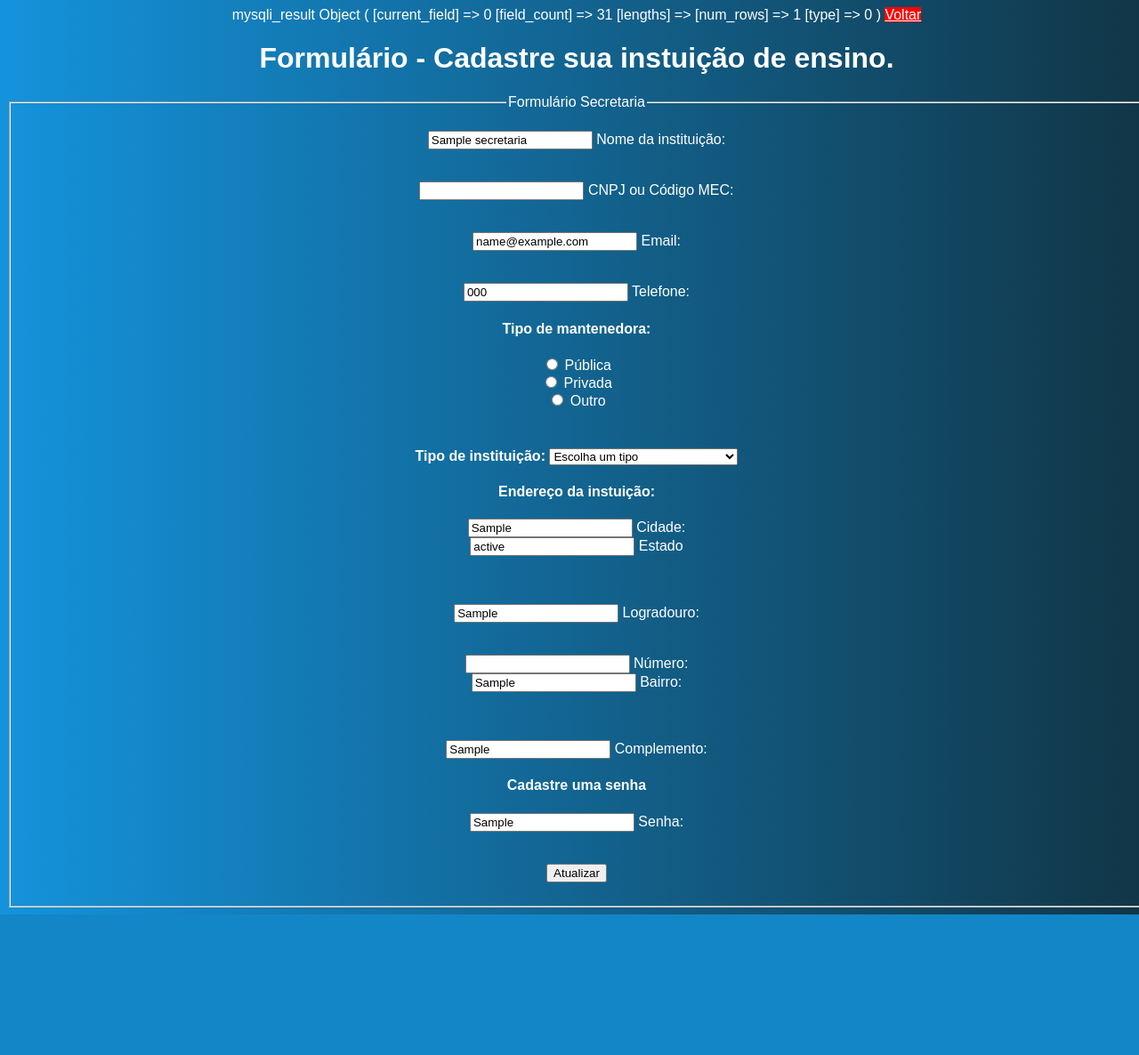
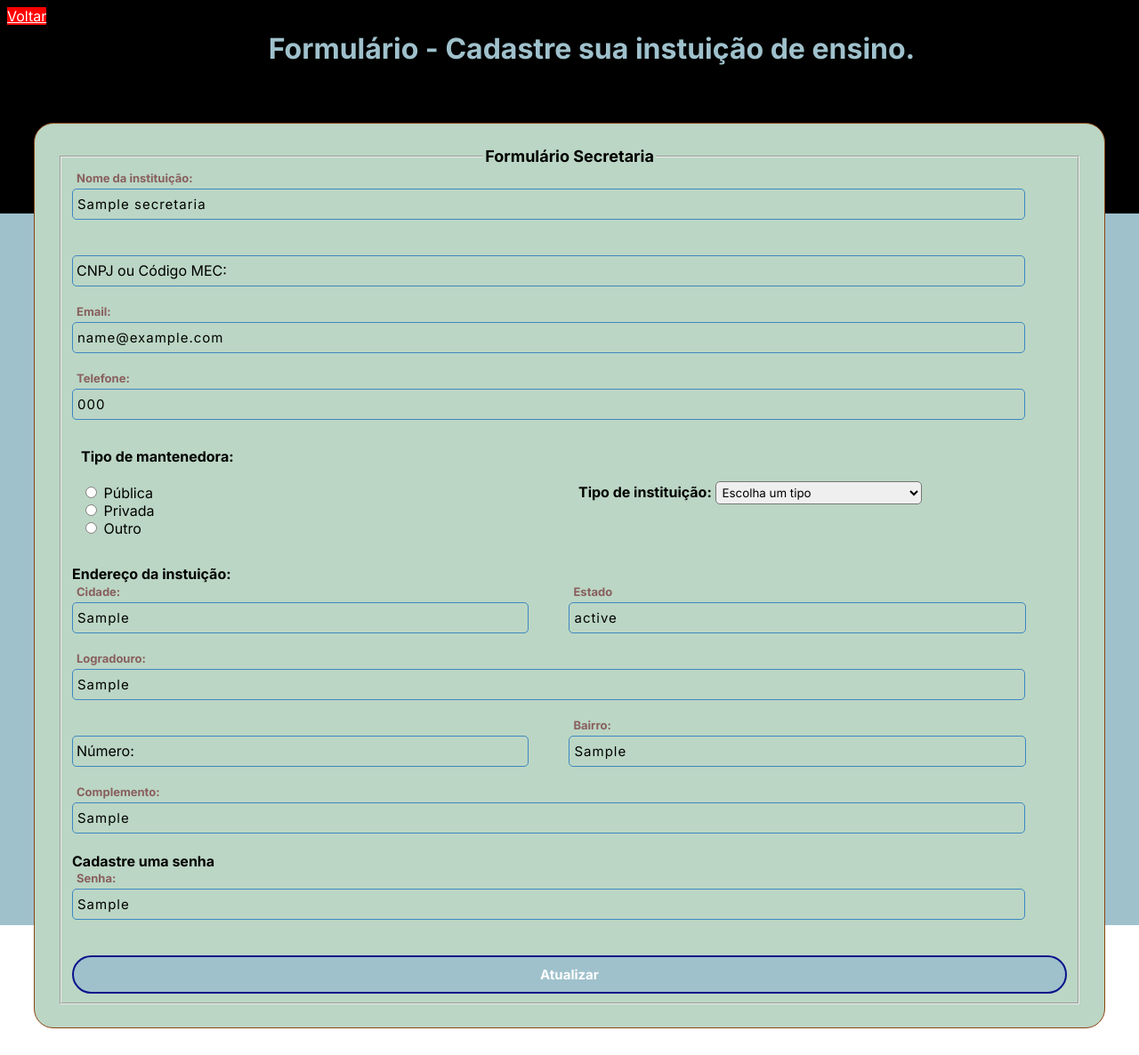
Before and after one commit to LucasBP23/projeto_seminario, a PHP site: page /Page_secretaria/editar_secretaria.php?id_instituicao=1 in a window 1280 px wide. Shown: the whole page at 89% size. Before the commit the page ends 1028 px from the top, so only its background shows below. Run offline with PHP 8.4, Linux system fonts and the light colour scheme; the visitor is signed in with stand-in values (Sample User, id 1); tables that the repository leaves empty or names only in its code hold one stand-in row (values such as "Sample post").

Commit message:
Update editar_secretaria.php

```diff
--- a/Pacote_Download/Projeto_Seminário/Page_secretaria/editar_secretaria.php
+++ b/Pacote_Download/Projeto_Seminário/Page_secretaria/editar_secretaria.php
@@ -14,7 +14,7 @@
     $result = $conexao->query($sqlSelect);
 
     //Teste
-    print_r($result);
+    // print_r($result);
 
     // Teste para verificar se tem mais de de uma linha
     if($result->num_rows > 0)
@@ -68,7 +68,7 @@
     <title>Document</title>
     <meta http-equiv="X-UA-Compatible" content="IE=edge">
     <link rel="icon" type="image/x-icon" href="Images/UniSGE-removebg-preview.png"> <!--Coloca o logo no topo da guia da página-->
-    <link rel="stylesheet" href="edit_secretaria.css">
+    <link rel="stylesheet" href="editar_secretaria.css">
 
 
 
```
